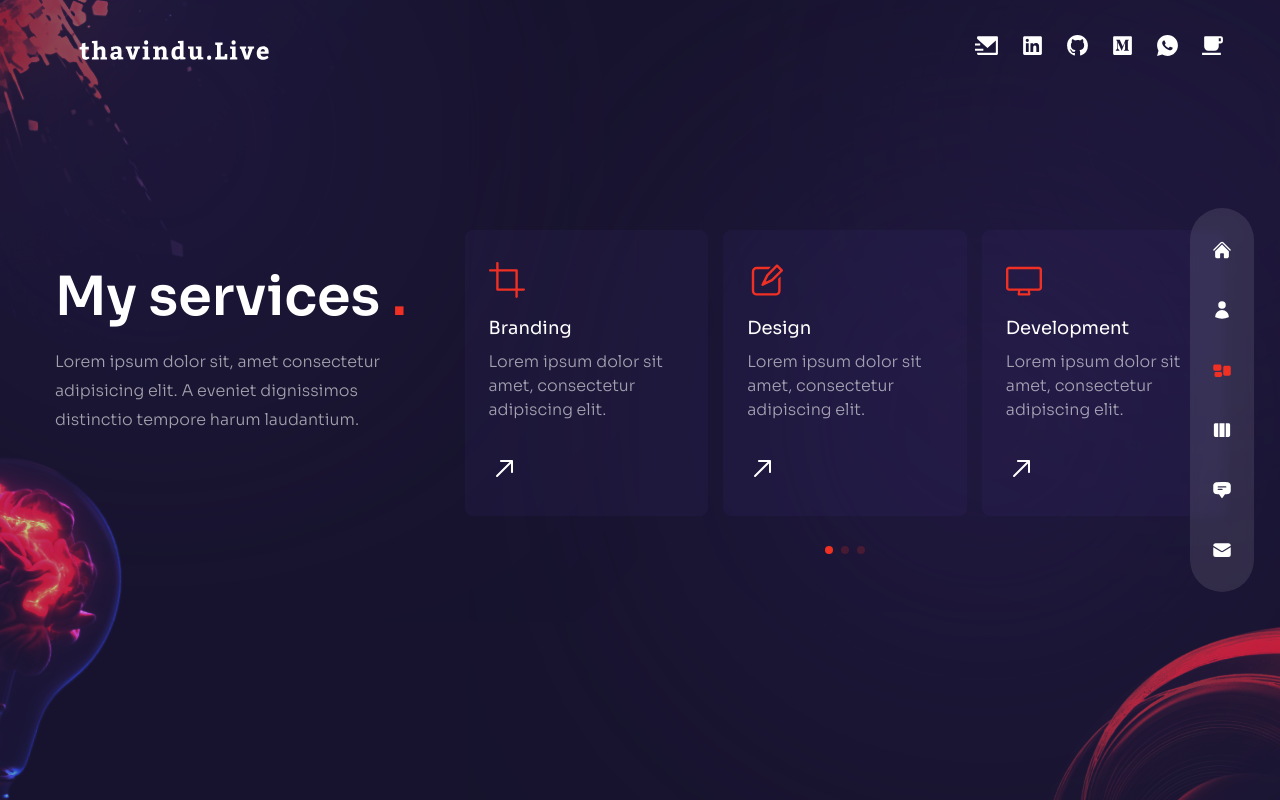
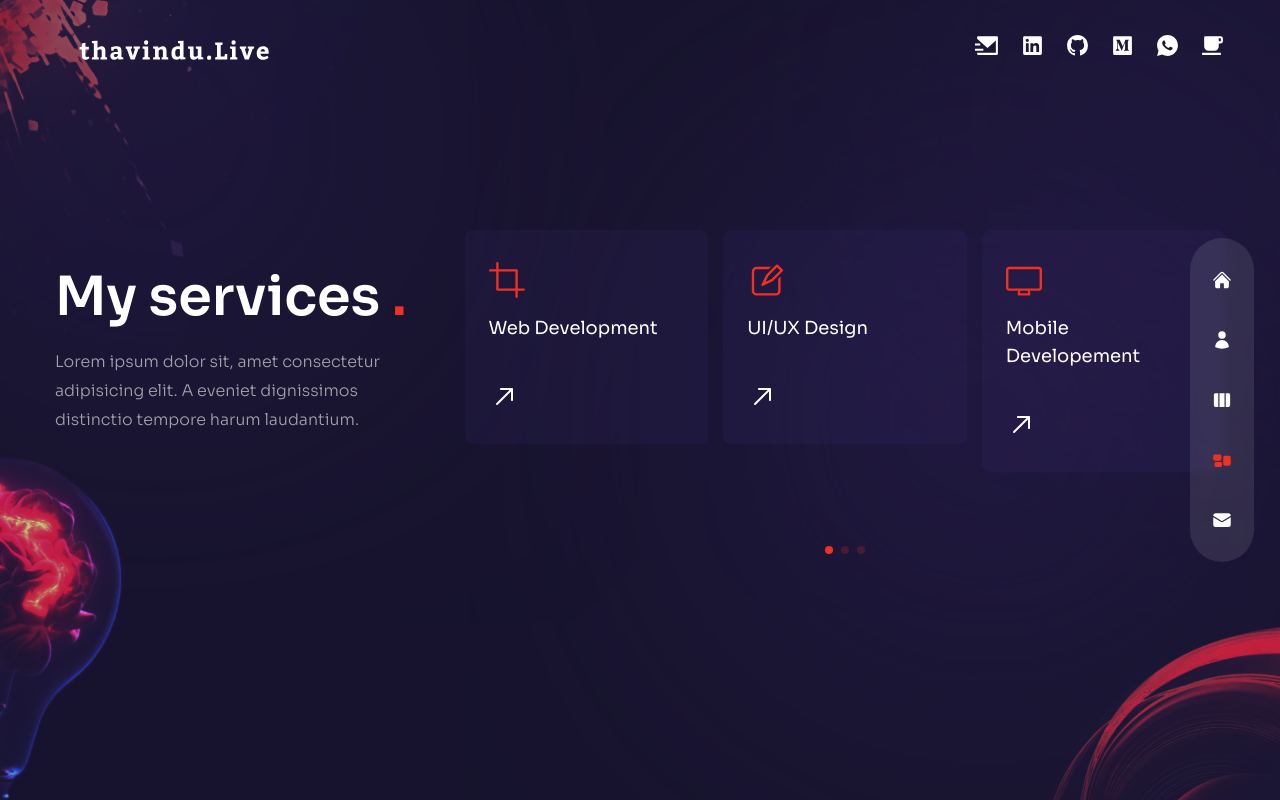
Before and after one commit to IthavinduU/thavindu-live-portfolio, a Next.js app: page /services in a window 1280 px wide. Built offline with nearby package versions, Linux system fonts and the light colour scheme.

Commit message:
Minor updates

```diff
--- a/components/Nav.js
+++ b/components/Nav.js
@@ -12,18 +12,9 @@ import {
 export const navData = [
   { name: 'home', path: '/', icon: <HiHome /> },
   { name: 'about', path: '/about', icon: <HiUser /> },
-  { name: 'services', path: '/services', icon: <HiRectangleGroup /> },
   { name: 'work', path: '/work', icon: <HiViewColumns /> },
-  {
-    name: 'testimonials',
-    path: '/testimonials',
-    icon: <HiChatBubbleBottomCenterText />,
-  },
-  {
-    name: 'contact',
-    path: '/contact',
-    icon: <HiEnvelope />,
-  },
+  { name: 'blogs', path: '/services', icon: <HiRectangleGroup /> },
+  { name: 'contact',path: '/contact',icon: <HiEnvelope />,},
 ];
 
 // next link
@@ -45,9 +36,8 @@ const Nav = () => {
         {navData.map((link, index) => {
           return (
             <Link
-              className={`${
-                link.path === pathname && 'text-accent'
-              } relative flex items-center group hover:text-accent transition-all duration-300`}
+              className={`${link.path === pathname && 'text-accent'
+                } relative flex items-center group hover:text-accent transition-all duration-300`}
               href={link.path}
               key={index}
             >
--- a/components/ServiceSlider.js
+++ b/components/ServiceSlider.js
@@ -23,22 +23,19 @@ import { FreeMode, Pagination } from 'swiper';
 export const serviceData = [
   {
     icon: <RxCrop />,
-    title: 'Branding',
-    description: 'Lorem ipsum dolor sit amet, consectetur adipiscing elit.',
+    title: 'Web Development',
   },
   {
     icon: <RxPencil2 />,
-    title: 'Design',
-    description: 'Lorem ipsum dolor sit amet, consectetur adipiscing elit.',
+    title: 'UI/UX Design',
   },
   {
     icon: <RxDesktop />,
-    title: 'Development',
-    description: 'Lorem ipsum dolor sit amet, consectetur adipiscing elit.',
+    title: 'Mobile Developement',
   },
   {
     icon: <RxReader />,
-    title: 'Copywriting',
+    title: 'Article Writing',
     description: 'Lorem ipsum dolor sit amet, consectetur adipiscing elit.',
   },
   {
--- a/pages/BuyTemplate.js
+++ b/pages/BuyTemplate.js
@@ -1,5 +1,4 @@
 // pages/buyTemplate.js
-import Link from "next/link";
 
 const BuyTemplate = () => {
   return (
--- a/pages/about/index.js
+++ b/pages/about/index.js
@@ -7,6 +7,7 @@ import Avatar from '../../components/Avatar';
 import Circles from '../../components/Circles';
 import { motion } from 'framer-motion';
 import { fadeIn } from '../../variants';
+import Footer from "../../components/Footer";
 import CountUp from 'react-countup';
 
 export const aboutData = [
@@ -213,6 +214,8 @@ const About = () => {
             </div>
           </motion.div>
         </div>
+        {/* Footer */}
+        <Footer />
       </div>
     </>
   );
```
